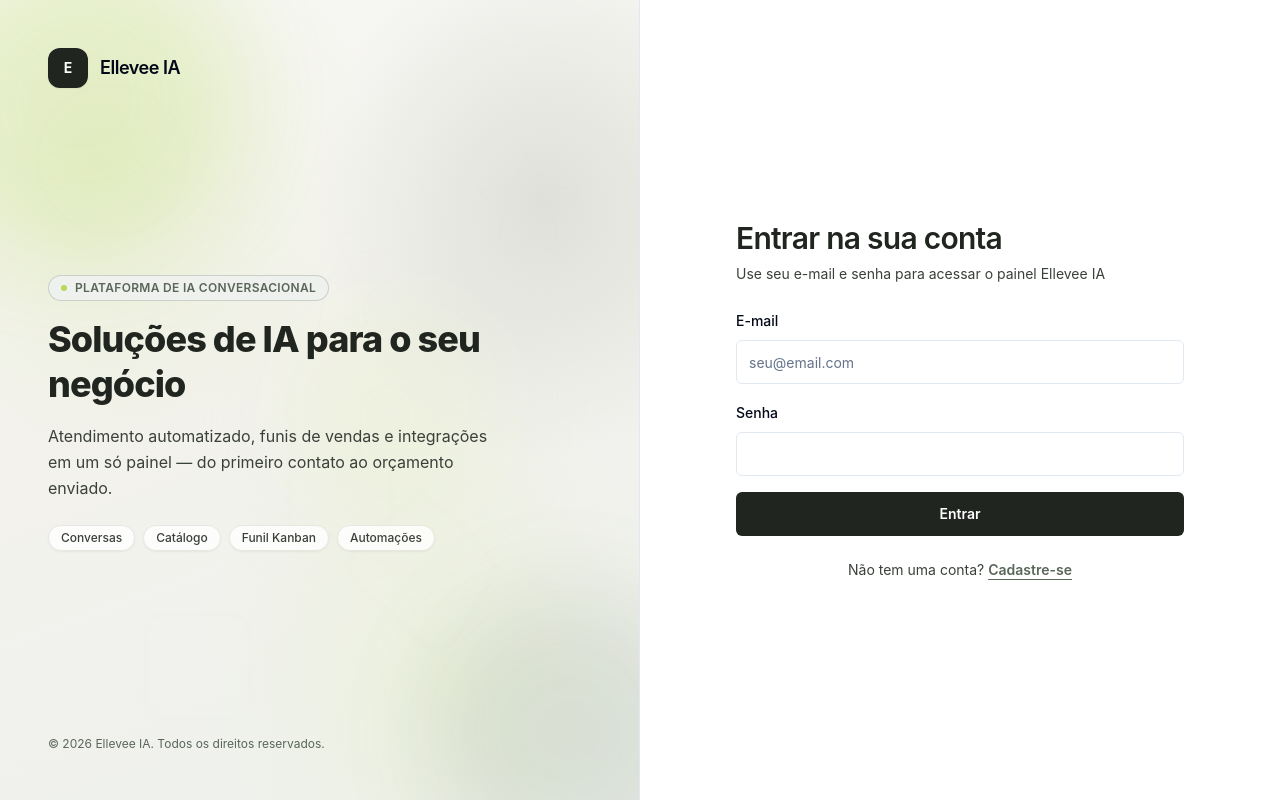
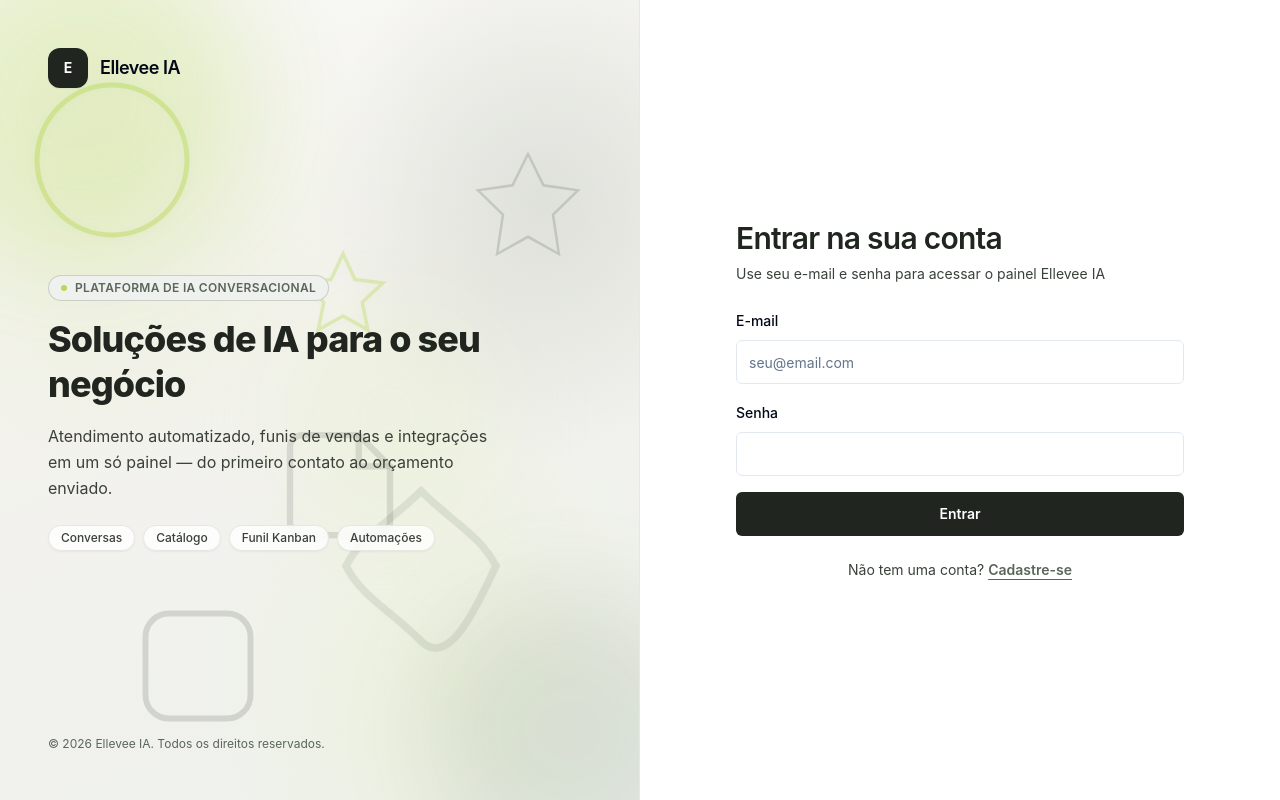
Before and after one commit to phelipigds-96/elleveeia, a Next.js app: page /login in a window 1280 px wide. Built offline with nearby package versions, Linux system fonts and the light colour scheme.

Commit message:
Nexus Editor: revisão 139

```diff
--- a/app/globals.css
+++ b/app/globals.css
@@ -87,18 +87,19 @@
     pointer-events: none;
     overflow: hidden;
     z-index: 0;
-    color: rgba(113, 128, 113, 0.16); /* sage da paleta Ellevee */
+    color: rgba(58, 64, 58, 0.55); /* ink da paleta Ellevee */
   }
 
   .bg-icon {
     position: absolute;
-    opacity: 0.06;
+    opacity: 0.22;
     width: 160px;
     height: 160px;
     will-change: transform, opacity;
     transform-origin: center;
     color: inherit;
     animation: float 18s ease-in-out infinite;
+    filter: drop-shadow(0 2px 6px rgba(58, 64, 58, 0.06));
   }
 
   /* Fundo da coluna da marca: gradiente suave na paleta Ellevee
@@ -154,7 +155,7 @@
      com o formulário de acesso. */
   .login-brand-panel .bg-icon {
     animation-name: drift;
-    animation-duration: 34s;
+    animation-duration: 20s;
     animation-timing-function: ease-in-out;
     animation-iteration-count: infinite;
   }
@@ -167,12 +168,12 @@
     100% { transform: translate3d(0, 0, 0) rotate(0deg) scale(1); }
   }
 
-  .bg-icon.icon-1 { left: 5%; top: 10%; }
-  .bg-icon.icon-2 { right: 8%; top: 18%; width: 120px; height:120px; animation-duration: 26s; opacity: 0.05 }
-  .bg-icon.icon-3 { left: 20%; bottom: 8%; width: 140px; height:140px; animation-duration: 22s; opacity: 0.04 }
-  .bg-icon.icon-4 { right: 20%; bottom: 18%; width: 180px; height:180px; animation-duration: 30s; opacity: 0.03 }
-  .bg-icon.icon-5 { left: 45%; top: 30%; width: 110px; height:110px; animation-duration: 24s; opacity: 0.05 }
-  .bg-icon.icon-6 { right: 35%; bottom: 30%; width: 150px; height:150px; animation-duration: 28s; opacity: 0.04 }
+  .bg-icon.icon-1 { left: 5%; top: 10%; color: rgba(183, 217, 87, 0.85); opacity: 0.55; }
+  .bg-icon.icon-2 { right: 8%; top: 18%; width: 120px; height:120px; animation-duration: 17s; color: rgba(113, 128, 113, 0.7); opacity: 0.4; }
+  .bg-icon.icon-3 { left: 20%; bottom: 8%; width: 140px; height:140px; animation-duration: 15s; color: rgba(58, 64, 58, 0.55); opacity: 0.3; }
+  .bg-icon.icon-4 { right: 20%; bottom: 18%; width: 180px; height:180px; animation-duration: 23s; color: rgba(113, 128, 113, 0.6); opacity: 0.26; }
+  .bg-icon.icon-5 { left: 45%; top: 30%; width: 110px; height:110px; animation-duration: 19s; color: rgba(183, 217, 87, 0.8); opacity: 0.45; }
+  .bg-icon.icon-6 { right: 35%; bottom: 30%; width: 150px; height:150px; animation-duration: 21s; color: rgba(58, 64, 58, 0.5); opacity: 0.28; }
 
   @keyframes float {
     0% { transform: translateY(0) rotate(0deg) scale(1); }
```
